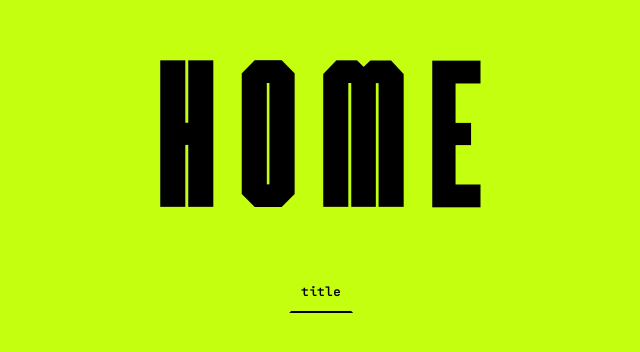
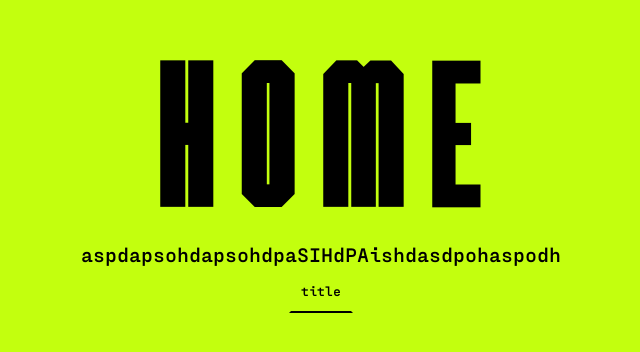
Before and after one commit to ertrzupek/artemisiaexists.neocities.org, a website: page public/home.html in a window 1280 px wide. Shown: the part 204-556 px from the top of the page, without its empty margins (319-959 px from the left). Drawn offline with Linux system fonts and the light colour scheme.

Commit message:
test change

```diff
--- a/public/home.html
+++ b/public/home.html
@@ -9,6 +9,7 @@
     <body>
         <div class="center">
             <center><h1>h o m e</h1></center>
+            aspdapsohdapsohdpaSIHdPAishdasdpohaspodh
             <br/><center><button onclick="location.href = 'index.html'">title</button></center>
         </div>
     </body>
```
